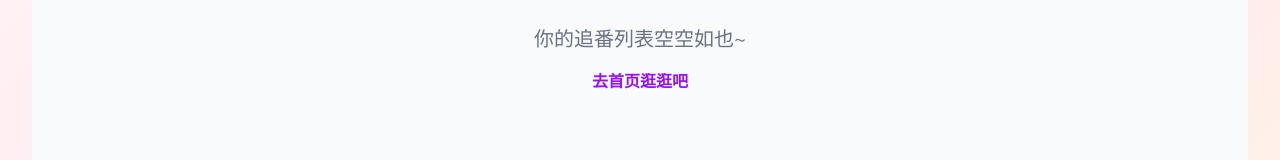
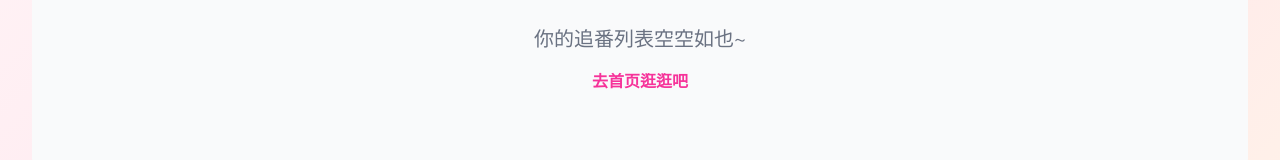
Before and after one commit to Hang5222/anime-track, a React (Vite) app: page /favorites in a window 1280 px wide. Shown: the part 242-402 px from the top of the page. Built offline with nearby package versions, Linux system fonts and the light colour scheme; a web font is replaced by a local one.

Commit message:
style(ui): 修改部分按钮链接的颜色

```diff
--- a/src/pages/AboutPage.tsx
+++ b/src/pages/AboutPage.tsx
@@ -31,7 +31,7 @@ const AboutPage: React.FC = () => {
       <div className="flex items-center mb-8 gap-4">
         <button
           onClick={() => navigate(-1)}
-          className="text-gray-500 bg-white hover:text-purple-600 hover:bg-purple-50 p-2.5 sm:p-3 rounded-full transition-all duration-300 shadow-sm border border-gray-100 group"
+          className="text-gray-500 bg-white hover:text-pink-500 hover:bg-pink-50 p-2.5 sm:p-3 rounded-full transition-all duration-300 shadow-sm border border-gray-100 group"
           title="返回"
         >
           <FaArrowLeft className="text-sm sm:text-base group-hover:-translate-x-1 transition-transform" />
--- a/src/pages/FavoritesPage.tsx
+++ b/src/pages/FavoritesPage.tsx
@@ -12,7 +12,7 @@ const FavoritesPage: React.FC = () => {
       <div className="flex items-center mb-8 gap-4">
         <button
           onClick={() => navigate(-1)}
-          className="text-gray-500 bg-white hover:text-purple-600 hover:bg-purple-50 p-2.5 sm:p-3 rounded-full transition-all duration-300 shadow-sm border border-gray-100 group"
+          className="text-gray-500 bg-white hover:text-pink-500 hover:bg-pink-50 p-2.5 sm:p-3 rounded-full transition-all duration-300 shadow-sm border border-gray-100 group"
           title="返回"
         >
           <FaArrowLeft className="text-sm sm:text-base group-hover:-translate-x-1 transition-transform" />
@@ -23,7 +23,7 @@ const FavoritesPage: React.FC = () => {
       {favorites.length === 0 ? (
         <div className="text-center py-20 text-gray-500 bg-gray-50 rounded-2xl">
           <p className="text-xl mb-4">你的追番列表空空如也~</p>
-          <button onClick={() => navigate('/')} className="text-purple-600 font-bold hover:underline">
+          <button onClick={() => navigate('/')} className="text-pink-500 font-bold hover:underline">
             去首页逛逛吧
           </button>
         </div>
```
Also changed, not shown: 1 other file (tests, documents, lock files or other folders).
